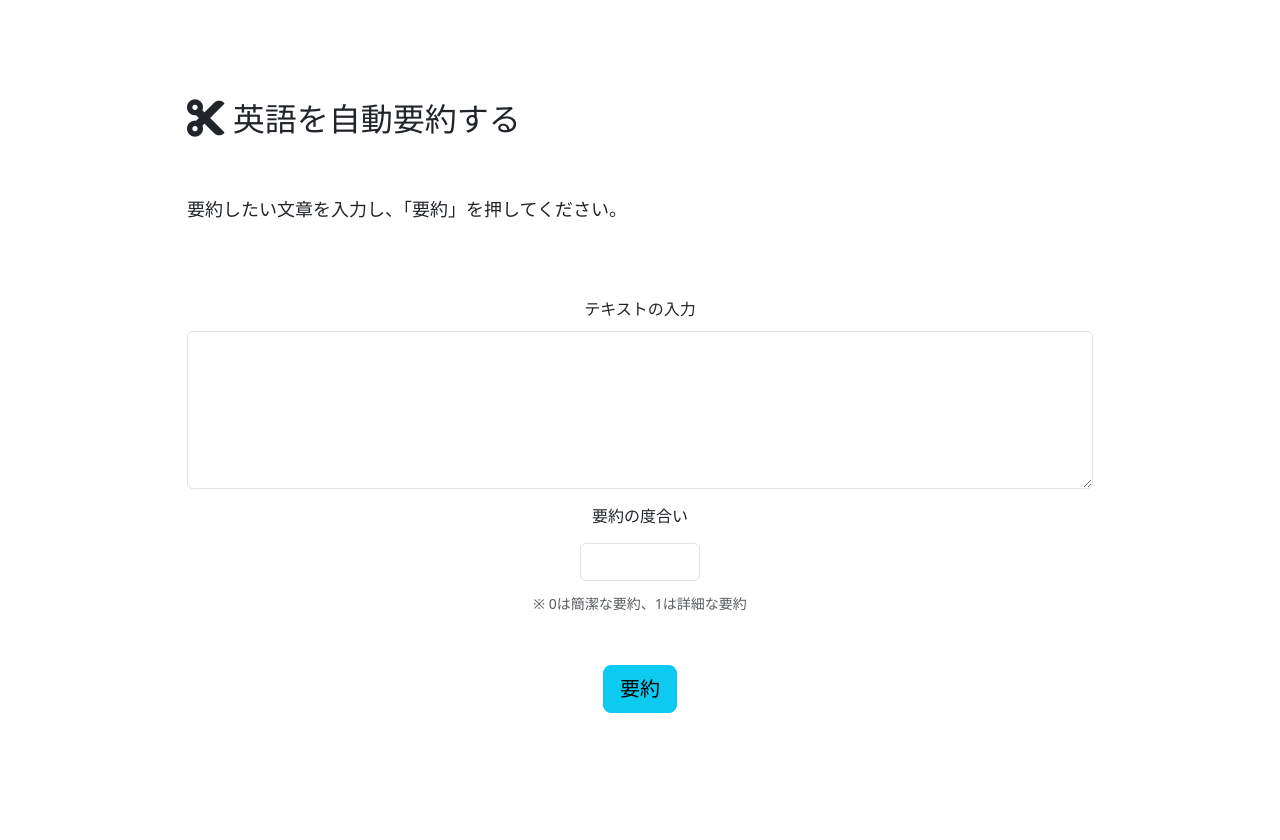
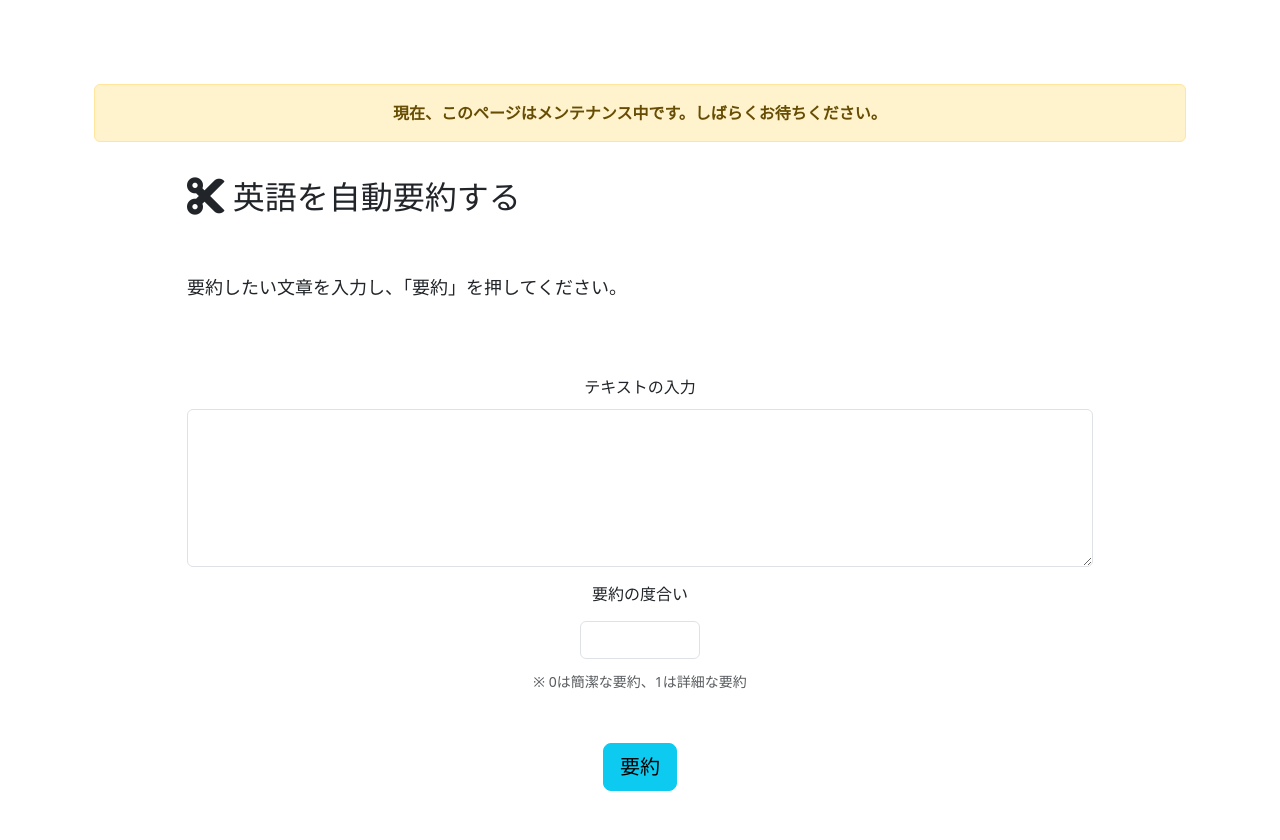
Before and after one commit to Tsuda-Portfolio/summary, a Flask app: page /En in a window 1280 px wide. Shown: the part 56-896 px from the top of the page. Run offline with Flask 3, Linux system fonts and the light colour scheme.

Commit message:
Add files via upload

```diff
--- a/templates/En.html
+++ b/templates/En.html
@@ -3,6 +3,10 @@
 {% block content %}
 
 <div class="container">
+    <!-- メンテナンスメッセージ -->
+    <div class="alert alert-warning text-center" style="margin-top: 20px;">
+        <strong>現在、このページはメンテナンス中です。しばらくお待ちください。</strong>
+    </div>
     <!-- 主要 -->
     <div class="row mt-3">
         <div class="col-sm-12 col-lg-10 offset-lg-1">
```
